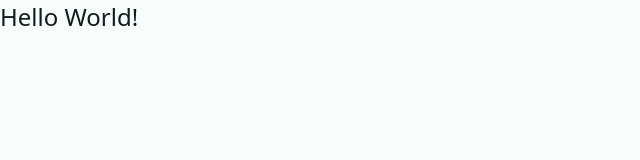
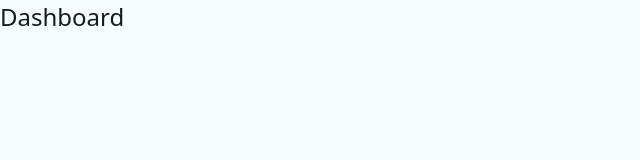
Before and after one commit to gabwestside/wst-expenses, a React (Vite) app: page / in a window 1280 px wide. Shown: the top 160 px of the page, without its empty margins (0-640 px from the left). Built offline with nearby package versions, Linux system fonts and the light colour scheme.

Commit message:
feat: :sparkles: add routes for the project

```diff
--- a/package.json
+++ b/package.json
@@ -12,7 +12,7 @@
   "dependencies": {
     "react": "^18.2.0",
     "react-dom": "^18.2.0",
-    "react-router-dom": "6.8"
+    "react-router-dom": "^6.8.0"
   },
   "devDependencies": {
     "@types/react": "^18.2.55",
--- a/src/App.tsx
+++ b/src/App.tsx
@@ -1,9 +1,13 @@
+import { createBrowserRouter, RouterProvider } from 'react-router-dom'
+import { Dashboard } from './pages/Dashboard'
+
+const router = createBrowserRouter([
+  {
+    path: '/',
+    element: <Dashboard />,
+  },
+])
 
 export function App() {
-
-  return (
-    <div>
-      Hello World!
-    </div>
-  )
+  return <RouterProvider router={router} />
 }
--- /dev/null
+++ b/src/pages/Dashboard.tsx
@@ -0,0 +1,7 @@
+export const Dashboard = () => {
+  return (
+    <div>
+      Dashboard
+    </div>
+  )
+}
```
Also changed, not shown: 1 other file (tests, documents, lock files or other folders).
